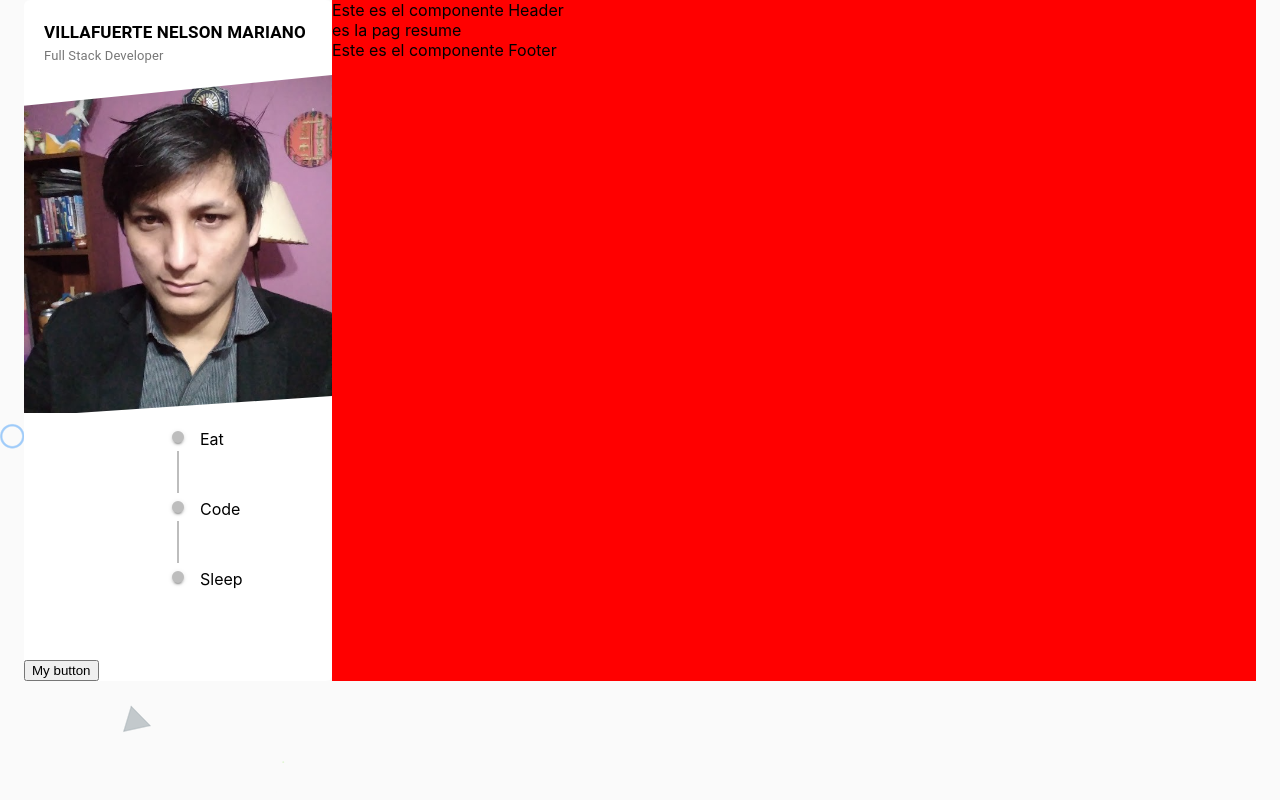
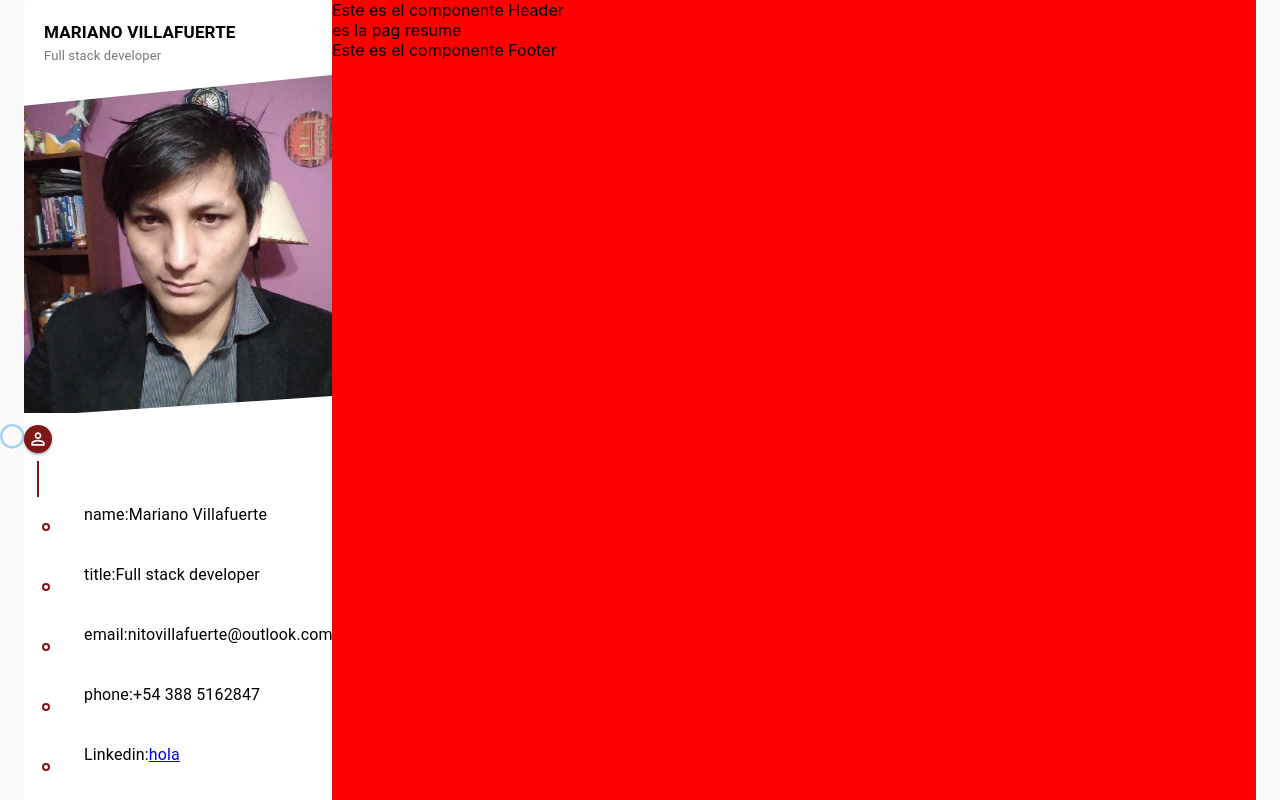
Before and after one commit to nitovill/Portfolio, a React (Create React App) app: page / in a window 1280 px wide. Shown: the top 800 px of the page. Built offline with nearby package versions, Linux system fonts and the light colour scheme.

Commit message:
Portfolio en camino

```diff
--- a/src/App.css
+++ b/src/App.css
@@ -0,0 +1,3 @@
+:root {
+  --main-color: rgb(126, 23, 23);
+}
--- a/src/components/Profile/Profile.css
+++ b/src/components/Profile/Profile.css
@@ -25,3 +25,5 @@
 .profile_image img {
   width: 100%;
 }
+.profile_information {
+}
--- a/src/components/Profile/Profile.jsx
+++ b/src/components/Profile/Profile.jsx
@@ -2,20 +2,58 @@ import { Typography } from "@material-ui/core";
 import React from "react";
 import "./Profile.css";
 import myImage from "../../assets/images/download.png";
-import Timeline from "../Timeline/Timeline";
+import Timeline, { CustomTimelineSeparator } from "../Timeline/Timeline";
+import resumeData from "../../utils/resumeData";
+import PersonOutlineIcon from "@material-ui/icons/PersonOutline";
+import TimelineContent from "@material-ui/lab/TimelineContent";
+import TimelineItem from "@material-ui/lab/TimelineItem";
+
+const CustomTimeLineItem = ({ title, text, link }) => (
+  <TimelineItem>
+    <CustomTimelineSeparator />
+    <TimelineContent className="timeline_content">
+      {link ? (
+        <Typography className="timelineItem_text">
+          <span>{title}:</span>
+          {""}
+          <a href={link} target="_blank">
+            {text}
+          </a>
+        </Typography>
+      ) : (
+        <Typography className="timelineItem_text">
+          <span>{title}:</span>
+          {text}
+        </Typography>
+      )}
+    </TimelineContent>
+  </TimelineItem>
+);
 
 const Profile = () => {
   return (
     <div className="profile container_shadow">
       <div className="profile_name">
-        <Typography className="name">Villafuerte Nelson Mariano</Typography>
-        <Typography className="title">Full Stack Developer</Typography>
+        <Typography className="name">{resumeData.name}</Typography>
+        <Typography className="title">{resumeData.title}</Typography>
       </div>
       <figure className="profile_image">
         <img src={myImage} alt="hola" />
       </figure>
       <div className="profile_information">
-        <Timeline />
+        <Timeline icon={<PersonOutlineIcon />}>
+          <CustomTimeLineItem title="name" text={resumeData.name} />
+          <CustomTimeLineItem title="title" text={resumeData.title} />
+          <CustomTimeLineItem title="email" text={resumeData.email} />
+          <CustomTimeLineItem title="phone" text={resumeData.phone} />
+          {Object.keys(resumeData.social).map((key) => (
+            <CustomTimeLineItem
+              title={key}
+              text={resumeData.social[key].text}
+              link={resumeData.social[key].link}
+            />
+          ))}
+        </Timeline>
         <br />
         <button>My button</button>
       </div>
--- a/src/components/Timeline/Timeline.css
+++ b/src/components/Timeline/Timeline.css
@@ -0,0 +1,41 @@
+.timeline {
+  padding: 0 !important;
+}
+.timeline .timeline_header {
+  padding-top: 7px;
+}
+.timeline .timeline_firstItem {
+  min-height: 80px !important;
+}
+
+.timeline .MuiTimelineItem-root {
+  min-height: 0px;
+}
+.timeline .MuiTimelineItem-missingOppositeContent:before {
+  display: none;
+}
+.timeline .timeline_dot_header {
+  background-color: var(--main-color);
+  color: white;
+  font-size: small;
+  padding: 2px;
+}
+.timeline .timeline_dot {
+  border-color: var(--main-color);
+  color: white;
+  padding: 2px !important;
+}
+.timeline .MuiTimelineConnector-root {
+  background-color: var(--main-color) !important;
+}
+.timeline .separator_padding {
+  padding: 18px !important;
+}
+.title .timeline_content {
+  padding-top: 0px !important;
+  margin-bottom: 20px;
+}
+.timeline .timeline_dot_header > .MuiSvgIcon-root {
+  color: white;
+  font-size: 20px;
+}
--- a/src/components/Timeline/Timeline.jsx
+++ b/src/components/Timeline/Timeline.jsx
@@ -5,31 +5,35 @@ import TimelineSeparator from "@material-ui/lab/TimelineSeparator";
 import TimelineConnector from "@material-ui/lab/TimelineConnector";
 import TimelineContent from "@material-ui/lab/TimelineContent";
 import TimelineDot from "@material-ui/lab/TimelineDot";
+import { Typography } from "@material-ui/core";
 import "./Timeline.css";
 
-export default function BasicTimeline() {
+export default function BasicTimeline({ title, children, icon }) {
   return (
-    <Timeline>
-      <TimelineItem>
+    <Timeline className={"timeline"}>
+      <TimelineItem className={"timeline_firstItem"}>
         <TimelineSeparator>
-          <TimelineDot />
+          <TimelineDot className={"timeline_dot_header"}>{icon}</TimelineDot>
           <TimelineConnector />
         </TimelineSeparator>
-        <TimelineContent>Eat</TimelineContent>
+        <TimelineContent>
+          <Typography variant="h6" className={"timeline_header"}>
+            {title}
+          </Typography>
+        </TimelineContent>
       </TimelineItem>
-      <TimelineItem>
-        <TimelineSeparator>
-          <TimelineDot />
-          <TimelineConnector />
-        </TimelineSeparator>
-        <TimelineContent>Code</TimelineContent>
-      </TimelineItem>
-      <TimelineItem>
-        <TimelineSeparator>
-          <TimelineDot />
-        </TimelineSeparator>
-        <TimelineContent>Sleep</TimelineContent>
-      </TimelineItem>
+
+      {children}
+      <TimelineSeparator className={"separator_padding"}>
+        <TimelineDot variant={"outlined"} className={"timeline_dot"} />
+        <TimelineConnector />
+      </TimelineSeparator>
     </Timeline>
   );
 }
+export const CustomTimelineSeparator = () => (
+  <TimelineSeparator className={"separator_padding"}>
+    <TimelineDot variant={"outlined"} className={"timeline_dot"} />
+    <TimelineConnector />
+  </TimelineSeparator>
+);
--- a/src/utils/resumeData.js
+++ b/src/utils/resumeData.js
@@ -0,0 +1,22 @@
+import LinkedInIcon from "@material-ui/icons/LinkedIn";
+import GitHubIcon from "@material-ui/icons/GitHub";
+export default {
+  name: "Mariano Villafuerte",
+  title: "Full stack developer",
+  cumpleaños: "30 de Octubre, 1995",
+  email: "nitovillafuerte@outlook.com",
+  address: "Jujuy, Argentina",
+  phone: "+54 388 5162847",
+  social: {
+    Linkedin: {
+      link: "https://www.linkedin.com/feed/",
+      icon: <LinkedInIcon />,
+      text: "hola",
+    },
+    Github: {
+      link: "https://github.com/nitovill",
+      icon: <GitHubIcon />,
+      text: "hola",
+    },
+  },
+};
```
